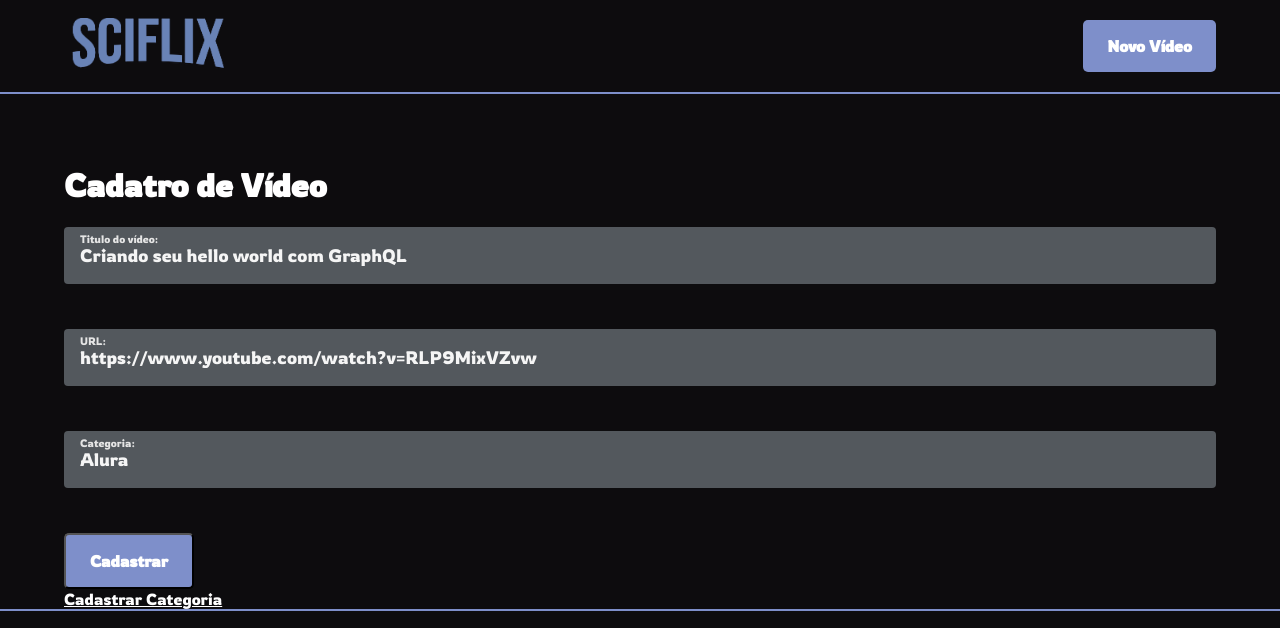
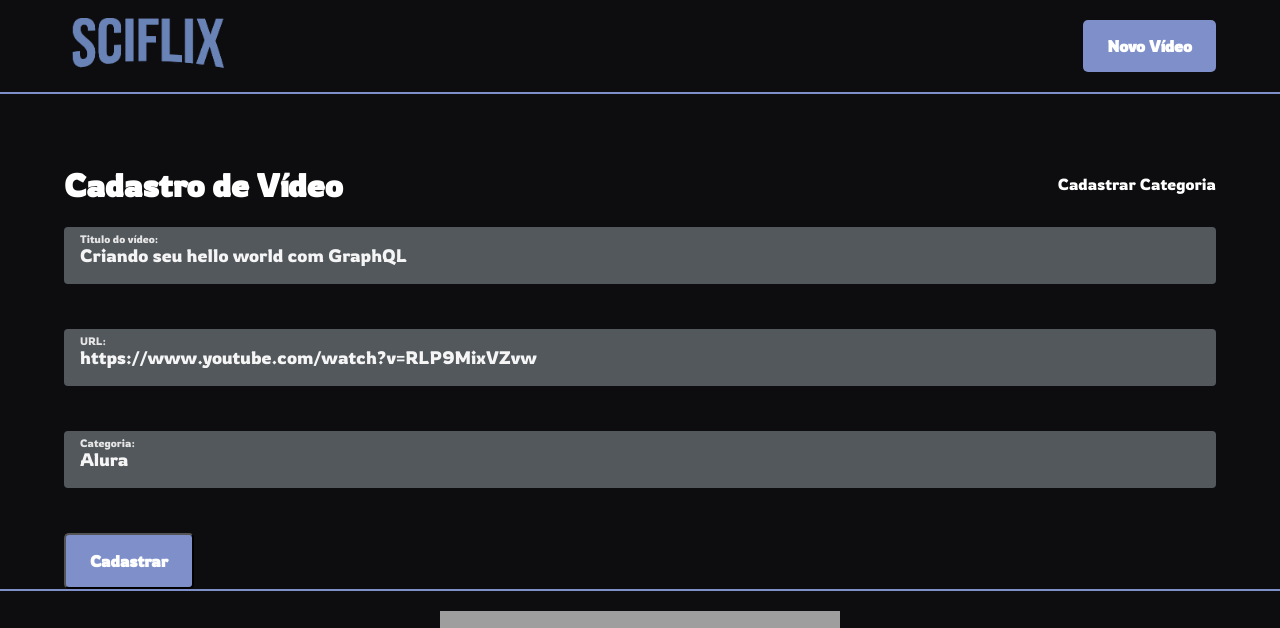
Before and after one commit to DanieleOliveira1/SCIFLIX, a React app: page /cadastro/video in a window 1280 px wide. Shown: the top 628 px of the page. Built offline with nearby package versions, Linux system fonts and the light colour scheme; data requests are answered from the project's data file; grey boxes are pictures that could not be loaded.

Commit message:
Add files via upload

```diff
--- a/src/componentes/Button/index.js
+++ b/src/componentes/Button/index.js
@@ -20,4 +20,5 @@ const Button = styled.button`
   }
 `;
 
+
 export default Button;
--- a/src/pages/cadastro/Categoria/index.js
+++ b/src/pages/cadastro/Categoria/index.js
@@ -32,10 +32,18 @@ function CadastroCategoria() {
 
   return (
     <PageDefault>
-      <h1>
-        Cadatro de Categoria:
-        {values.nome}
-      </h1>
+      <div className='cadastro' >
+        <h1>
+          Cadatro de Categoria:
+          {values.nome}
+        </h1>
+
+        <Link className='video' to="/">
+          Ir para Home
+        </Link>
+      </div>
+
+
 
       <form onSubmit={function handSubmit(infosDoEvento) {
         infosDoEvento.preventDefault();
@@ -92,9 +100,7 @@ function CadastroCategoria() {
 
       </ul>
 
-      <Link to="/">
-        Ir para Home
-      </Link>
+
     </PageDefault>
   );
 }
--- a/src/pages/cadastro/Video/index.js
+++ b/src/pages/cadastro/Video/index.js
@@ -29,7 +29,18 @@ function CadastroVideo(){
     }, []);
     return (
         <PageDefault>
-            <h1>Cadatro de Vídeo</h1>
+
+            <div className='cadastro'>
+
+                <h1>Cadastro de Vídeo</h1>
+
+                <Link className='video' to='/cadastro/categoria'>
+                    Cadastrar Categoria
+                </Link>
+            </div>
+
+
+
 
             <form onSubmit ={(event) => {
                 event.preventDefault();
@@ -83,9 +94,8 @@ function CadastroVideo(){
 
 
 
-            <Link to='/cadastro/categoria'>
-                Cadastrar Categoria
-            </Link>
+
+
         </PageDefault>
     );
 }
--- a/src/pages/erro404/erro/style.css
+++ b/src/pages/erro404/erro/style.css
@@ -18,3 +18,17 @@
   align-items: center;
   justify-content: center;
 }
+
+.cadastro{
+
+  display: flex;
+  justify-content: space-between;
+
+}
+
+.video{
+  text-decoration: none;
+  align-items:center;
+  margin-top:30px;
+
+}
```
